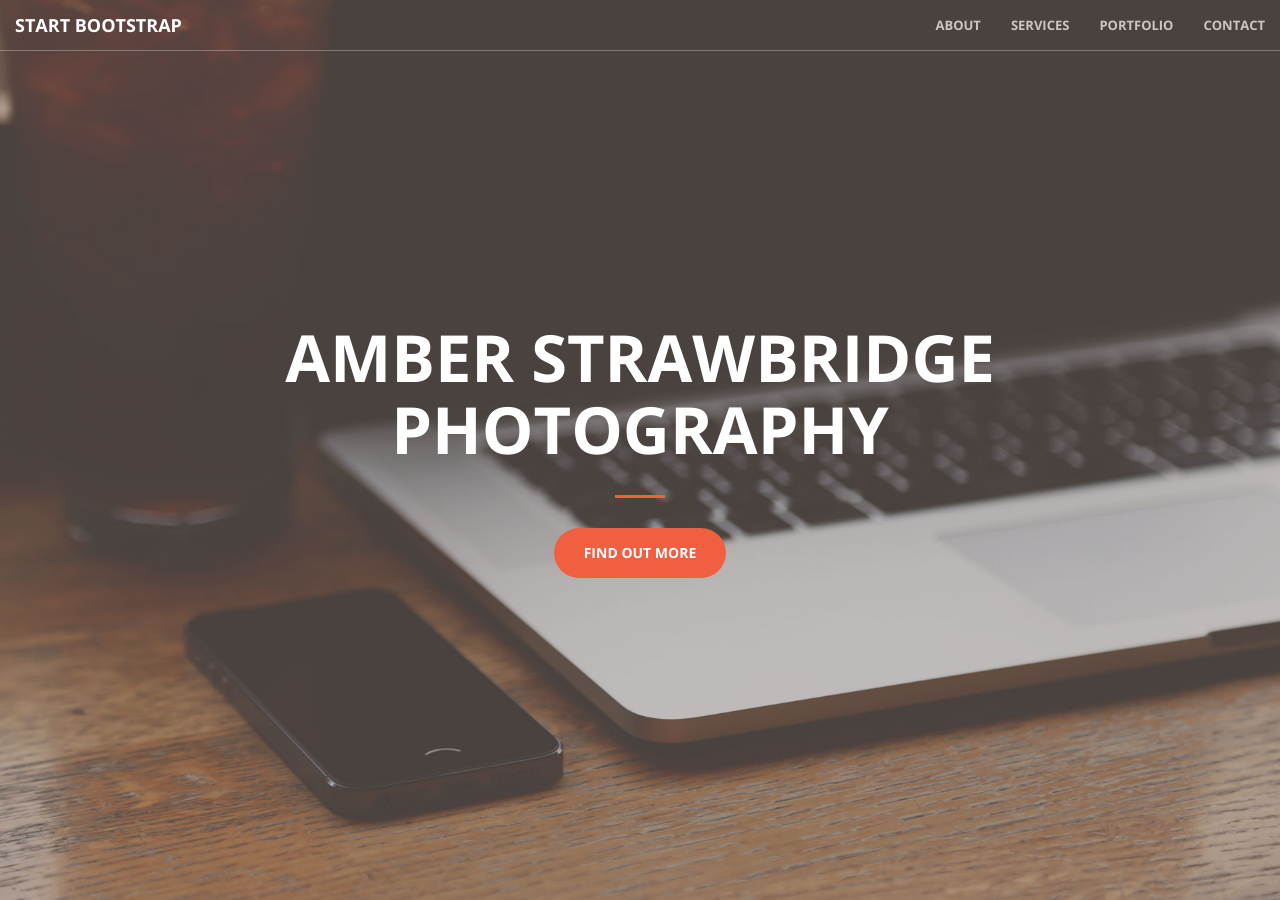
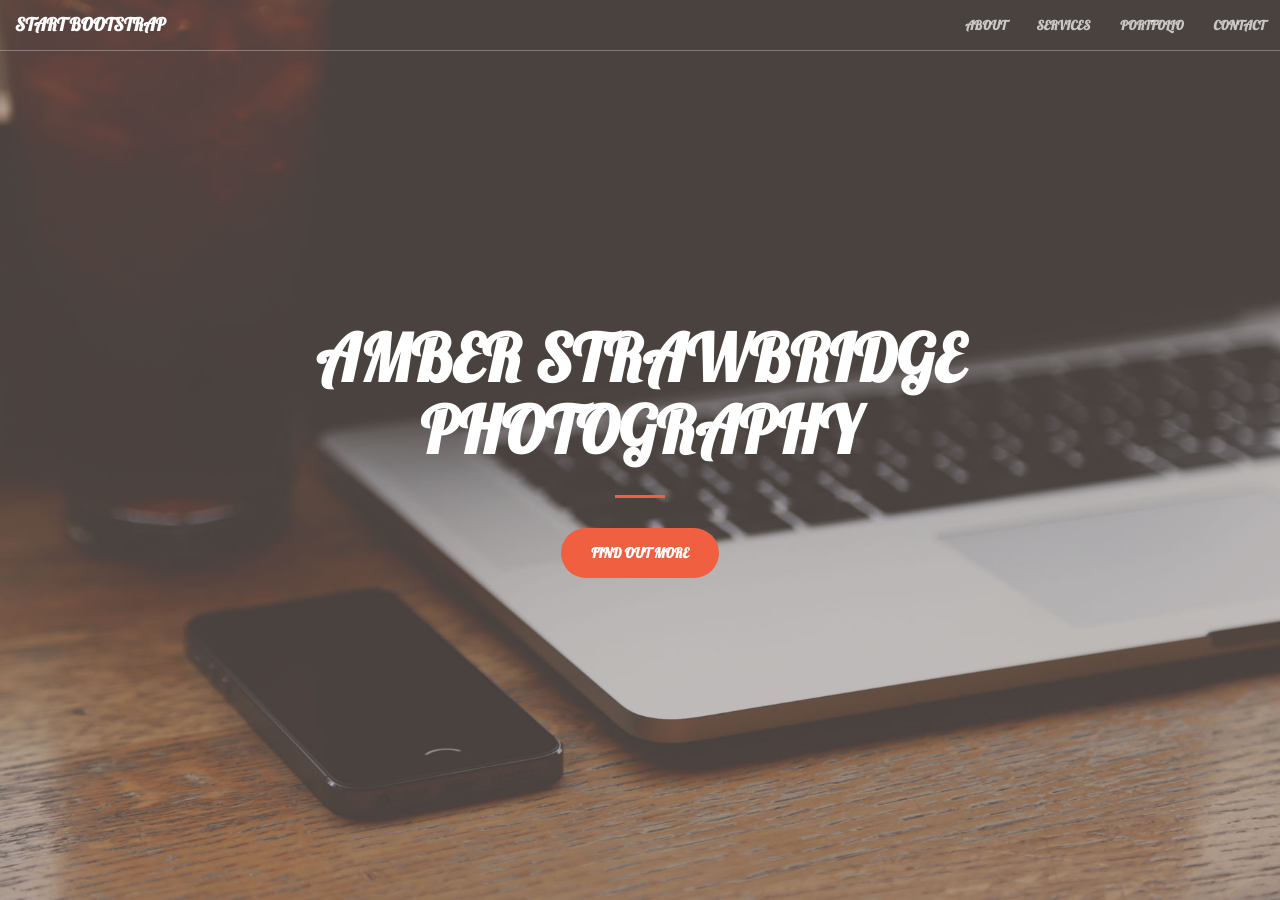
Before and after one commit to davestrawbridge/amberstrawbridge.github.io, a Jekyll site: the page built from index.html, in a window 1280 px wide and 900 px high. Built offline with Jekyll 4.4.1, drawn with Linux system fonts in a browser that asks for light colours.

Commit message:
changed to lobster font

```diff
--- a/_sass/_mixins.scss
+++ b/_sass/_mixins.scss
@@ -57,7 +57,7 @@
 
 @mixin sans-serif-font()
 {
-	font-family: 'Open Sans', 'Helvetica Neue', Arial, sans-serif;
+	font-family: 'Lobster', 'Open Sans', 'Helvetica Neue', Arial, sans-serif;
 }
 
 @mixin serif-font()
```
